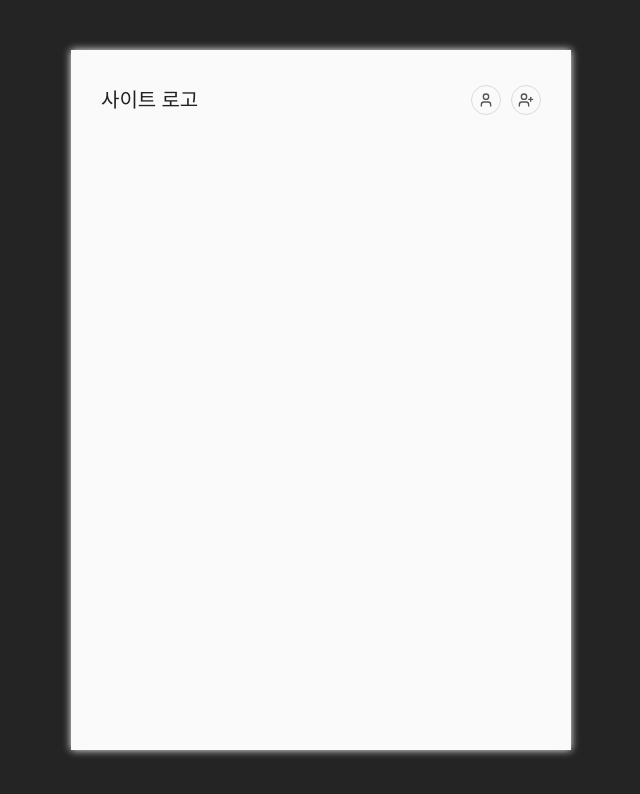
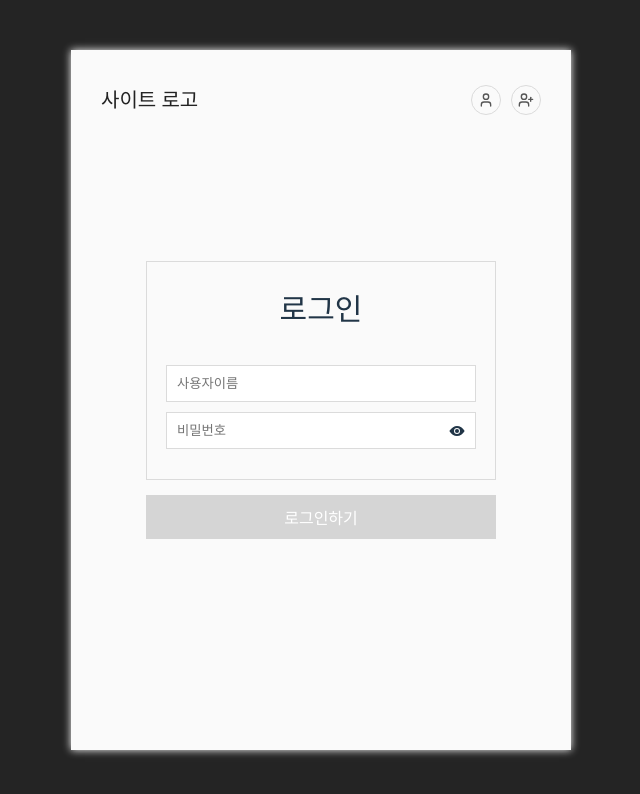
Before and after one commit to dajeong01/react_study, a React (Vite) app: page /users/signin in a window 1280 px wide. Shown: the top 794 px of the page, without its empty margins (319-959 px from the left). Built offline with nearby package versions, Linux system fonts and the light colour scheme.

Commit message:
회원가입 react

```diff
--- a/package.json
+++ b/package.json
@@ -12,6 +12,7 @@
   "dependencies": {
     "@emotion/react": "^11.14.0",
     "@emotion/styled": "^11.14.0",
+    "axios": "^1.10.0",
     "react": "^19.1.0",
     "react-dom": "^19.1.0",
     "react-icons": "^5.5.0",
--- a/src/RouterStudy/Auth/Signin/Signin.jsx
+++ b/src/RouterStudy/Auth/Signin/Signin.jsx
@@ -1,13 +1,231 @@
 /** @jsxImportSource @emotion/react */
-import * as s from './styles.js';
-import React from 'react';
+import * as s from "./styles";
+import { useEffect, useRef, useState } from "react";
+import { MdOutlineCheckCircle, MdOutlineErrorOutline } from "react-icons/md";
+import { IoEye, IoEyeOff } from "react-icons/io5";
+import axios from "axios";
+import { useLocation } from "react-router-dom";
+
+/**
+ *  유효성검사(Validation Check)
+ */
+
+function useSignInAndUpInput({ id, type, name, placeholder, value, valid }) {
+  const STATUS = {
+    idle: "idle",
+    success: "success",
+    error: "error",
+  };
+  const inputRef = useRef();
+  const [inputValue, setInputValue] = useState(value);
+  const [status, setStatus] = useState(STATUS.idle);
+
+  const handleOnChange = (e) => {
+    setInputValue(e.target.value);
+  };
+
+  const handleOnBlur = (e) => {
+    if (isEmpty(e.target.value)) {
+      setStatus(STATUS.idle);
+      return;
+    }
+
+    if (valid.enabled) {
+      setStatus(
+        valid.regex.test(e.target.value) ? STATUS.success : STATUS.error
+      );
+      return;
+    }
+
+    setStatus(valid.callback() ? STATUS.success : STATUS.error);
+  };
+
+  const isEmpty = (str) => {
+    return !/^.+$/.test(str);
+  };
+
+  return {
+    name: name,
+    value: inputValue,
+    status: status,
+    ref: inputRef,
+    element: (
+      <SignInAndUpInput
+        key={id}
+        type={type}
+        name={name}
+        placeholder={placeholder}
+        value={inputValue}
+        onChange={handleOnChange}
+        onBlur={handleOnBlur}
+        status={status}
+        message={valid.message}
+        inputRef={inputRef}
+      />
+    ),
+  };
+}
+
+function SignInAndUpInput({
+  type,
+  name,
+  placeholder,
+  value,
+  onChange,
+  onBlur,
+  status,
+  message,
+  inputRef,
+}) {
+  const { isShow, element: PasswordInputHiddenButton } =
+    usePasswordInputHiddenButton();
+
+  return (
+    <div css={s.inputItem}>
+      <div css={s.inputContainer(status)}>
+        <input
+          type={type === "password" ? (isShow ? "text" : "password") : type}
+          name={name}
+          placeholder={placeholder}
+          value={value}
+          onChange={onChange}
+          onBlur={onBlur}
+          ref={inputRef}
+        />
+        {type === "password" && PasswordInputHiddenButton}
+        {status !== "idle" &&
+          (status === "success" ? (
+            <div>
+              <MdOutlineCheckCircle />
+            </div>
+          ) : (
+            <div>
+              <MdOutlineErrorOutline />
+            </div>
+          ))}
+      </div>
+      <InputValidatedMessage status={status} message={message} />
+    </div>
+  );
+}
+
+function usePasswordInputHiddenButton() {
+  const [isShow, setShow] = useState(false);
+
+  const handleOnClick = () => {
+    setShow((prev) => !prev);
+  };
+
+  return {
+    isShow,
+    element: (
+      <PasswordInputHiddenButton isShow={isShow} onClick={handleOnClick} />
+    ),
+  };
+}
+
+function PasswordInputHiddenButton({ isShow, onClick }) {
+  return <p onClick={onClick}>{isShow ? <IoEyeOff /> : <IoEye />}</p>;
+}
+
+function InputValidatedMessage({ status, message }) {
+  const ERROR = "error";
+
+  if (status === ERROR) {
+    return <div css={s.messageContainer()}>{message}</div>;
+  }
+
+  return <></>;
+}
 
 function Signin(props) {
-    return (
-        <div>
+  const location = useLocation();
+  const [submitDisabled, setSubmitDisabled] = useState(true);
+  const inputs = [
+    {
+      id: 1,
+      type: "text",
+      name: "username",
+      placeholder: "사용자이름",
+      value: location.state?.username || "",
+      valid: {
+        enabled: true,
+        regex: /^(?=.*[a-z])(?=.*\d).{4,20}$/,
+        message: "아이디는 영문, 숫자를 포함 4~20자여야 합니다.",
+      },
+    },
+    {
+      id: 2,
+      type: "password",
+      name: "password",
+      placeholder: "비밀번호",
+      value: location.state?.password || "",
+      valid: {
+        enabled: true,
+        regex:
+          /^(?=.*[A-Za-z])(?=.*\d)(?=.*[~!@#$%^&*()_+\-=\[\]{};':"\\|,.<>/?]).{8,20}$/,
+        message:
+          "비밀번호는 8~20자이며, 영문·숫자·특수문자를 모두 포함해야 합니다.",
+      },
+    },
+  ];
 
-        </div>
+  const inputItems = inputs.map((input) => useSignInAndUpInput(input));
+  // [input, input] -> [useSignInAndUpInput(리턴값), useSignInAndUpInput(리턴값)]
+
+  useEffect(() => {
+    inputItems.forEach((inputItem) => {
+      inputItem.ref.current.focus();
+      inputItem.ref.current.blur();
+    });
+  }, []);
+
+  useEffect(() => {
+    setSubmitDisabled(
+      !!inputItems.find((inputItem) => inputItem.status !== "success")
     );
+  }, [inputItems]);
+
+  const handleRegisterOnClick = async () => {
+    const url = "http://localhost:8080/api/users";
+
+    let data = {};
+
+    inputItems.forEach((inputItem) => {
+      data = {
+        ...data,
+        [inputItem.name]: inputItem.value,
+      };
+    });
+
+    try {
+      await axios.post(url, data);
+      alert("사용자 등록 완료");
+    } catch (error) {
+      alert("사용자 등록 오류");
+    }
+  };
+
+  return (
+    <div css={s.layout}>
+      <div css={s.container}>
+        <h1 css={s.title}>로그인</h1>
+        {inputItems.map((inputItem) => inputItem.element)}
+      </div>
+      <button
+        css={s.submitButton}
+        disabled={submitDisabled}
+        onClick={handleRegisterOnClick}
+      >
+        로그인하기
+      </button>
+    </div>
+  );
 }
 
 export default Signin;
+
+/**
+ * username, password, checkpassword, fullname(한글), email
+ * javascript 정규표현식을 각각 만들어주고 error메세지도 만들어줘
+ */
--- a/src/RouterStudy/Auth/Signin/styles.js
+++ b/src/RouterStudy/Auth/Signin/styles.js
@@ -0,0 +1,104 @@
+import { css } from "@emotion/react";
+
+export const layout = css`
+  display: flex;
+  flex-direction: column;
+  justify-content: center;
+  align-items: center;
+  flex-grow: 1;
+  box-sizing: border-box;
+  padding-bottom: 60px;
+`;
+
+export const title = css`
+  margin: 10px 0 40px;
+  font-size: 30px;
+  cursor: default;
+`;
+
+export const container = css`
+  display: flex;
+  flex-direction: column;
+  align-items: center;
+  box-sizing: border-box;
+  border: 1px solid #dbdbdb;
+  padding: 20px;
+  width: 350px;
+`;
+
+export const inputItem = css`
+  display: flex;
+  flex-direction: column;
+  align-items: center;
+  margin-bottom: 10px;
+  width: 100%;
+`;
+
+export const inputContainer = (status) => css`
+  display: flex;
+  align-items: center;
+  border: 1px solid #dbdbdb;
+  width: 100%;
+  height: 35px;
+  background-color: #fff;
+
+  & > input {
+    box-sizing: border-box;
+    border: none;
+    outline: none;
+    flex-grow: 1;
+    height: 100%;
+    padding: 0 10px;
+  }
+
+  & > p {
+    display: flex;
+    align-items: center;
+    padding: 0 10px;
+    cursor: pointer;
+  }
+
+  & > div {
+    display: flex;
+    justify-content: center;
+    align-items: center;
+    width: 35px;
+    height: 100%;
+
+    & * {
+      font-size: 18px;
+      color: ${status === "success" ? "#9eeb60" : "#f10400"};
+    }
+  }
+`;
+
+export const messageContainer = () => css`
+  display: flex;
+  justify-content: start;
+  box-sizing: border-box;
+  padding: 0 5px;
+  width: 100%;
+  text-align: left;
+  font-size: 12px;
+  color: #f10400;
+  cursor: default;
+`;
+
+export const submitButton = css`
+  box-sizing: border-box;
+  margin-top: 15px;
+  border: 1px solid #dbdbdb;
+  border-radius: 0;
+  width: 350px;
+  background-color: #00b3ff;
+  color: #fff;
+  font-weight: 600;
+
+  &:disabled {
+    background-color: #d5d5d5;
+    border: none;
+    color: #fff;
+    font-weight: 600;
+    cursor: default;
+  }
+`;
--- a/src/RouterStudy/Auth/Signup/Signup.jsx
+++ b/src/RouterStudy/Auth/Signup/Signup.jsx
@@ -1,9 +1,10 @@
 /** @jsxImportSource @emotion/react */
-import { CiCircleCheck } from "react-icons/ci";
 import * as s from "./styles";
-import React, { useEffect, useState, useTransition } from "react";
+import { useEffect, useState } from "react";
 import { MdOutlineCheckCircle, MdOutlineErrorOutline } from "react-icons/md";
 import { IoEye, IoEyeOff } from "react-icons/io5";
+import axios from "axios";
+import { useNavigate } from "react-router-dom";
 
 /**
  *  유효성검사(Validation Check)
@@ -19,9 +20,7 @@ function useSignInAndUpInput({ id, type, name, placeholder, value, valid }) {
   const [status, setStatus] = useState(STATUS.idle);
 
   const handleOnChange = (e) => {
-    console.log(e.target.value);
     setInputValue(e.target.value);
-    return;
   };
 
   const handleOnBlur = (e) => {
@@ -45,8 +44,9 @@ function useSignInAndUpInput({ id, type, name, placeholder, value, valid }) {
   };
 
   return {
-    inputValue,
-    status,
+    name: name,
+    value: inputValue,
+    status: status,
     element: (
       <SignInAndUpInput
         key={id}
@@ -75,6 +75,7 @@ function SignInAndUpInput({
 }) {
   const { isShow, element: PasswordInputHiddenButton } =
     usePasswordInputHiddenButton();
+
   return (
     <div css={s.inputItem}>
       <div css={s.inputContainer(status)}>
@@ -105,9 +106,11 @@ function SignInAndUpInput({
 
 function usePasswordInputHiddenButton() {
   const [isShow, setShow] = useState(false);
+
   const handleOnClick = () => {
     setShow((prev) => !prev);
   };
+
   return {
     isShow,
     element: (
@@ -122,13 +125,16 @@ function PasswordInputHiddenButton({ isShow, onClick }) {
 
 function InputValidatedMessage({ status, message }) {
   const ERROR = "error";
+
   if (status === ERROR) {
     return <div css={s.messageContainer()}>{message}</div>;
   }
+
   return <></>;
 }
 
 function Signup(props) {
+  const navigate = useNavigate();
   const [submitDisabled, setSubmitDisabled] = useState(true);
   const inputs = [
     {
@@ -151,8 +157,10 @@ function Signup(props) {
       value: "",
       valid: {
         enabled: true,
-        regex: /^(?=.*[a-z])(?=.*\d).{4,20}$/,
-        message: "아이디는 영문, 숫자를 포함 4~20자여야 합니다.",
+        regex:
+          /^(?=.*[A-Za-z])(?=.*\d)(?=.*[~!@#$%^&*()_+\-=\[\]{};':"\\|,.<>/?]).{8,20}$/,
+        message:
+          "비밀번호는 8~20자이며, 영문·숫자·특수문자를 모두 포함해야 합니다.",
       },
     },
     {
@@ -195,13 +203,40 @@ function Signup(props) {
   ];
 
   const inputItems = inputs.map((input) => useSignInAndUpInput(input));
-  // [input, input] => [useSignInAndUpInput(리턴값), useSignInAndUpInput(리턴값)]
+  // [input, input] -> [useSignInAndUpInput(리턴값), useSignInAndUpInput(리턴값)]
 
   useEffect(() => {
     setSubmitDisabled(
-      !!inputItems.find((inputItems) => inputItems.status !== "success")
+      !!inputItems.find((inputItem) => inputItem.status !== "success")
     );
   }, [inputItems]);
+
+  const handleRegisterOnClick = async () => {
+    const url = "http://localhost:8080/api/users";
+
+    let data = {};
+
+    inputItems.forEach((inputItem) => {
+      data = {
+        ...data,
+        [inputItem.name]: inputItem.value,
+      };
+    });
+
+    try {
+      const response = await axios.post(url, data);
+      alert("사용자 등록 완료");
+
+      navigate("/users/signin", {
+        state: {
+          username: response.data.username,
+          password: inputItems.find(inputItem => inputItem.name === "password").value,
+        },
+      });
+    } catch (error) {
+      alert("사용자 등록 오류");
+    }
+  };
 
   return (
     <div css={s.layout}>
@@ -209,7 +244,11 @@ function Signup(props) {
         <h1 css={s.title}>회원가입</h1>
         {inputItems.map((inputItem) => inputItem.element)}
       </div>
-      <button css={s.submitButton} disabled={submitDisabled}>
+      <button
+        css={s.submitButton}
+        disabled={submitDisabled}
+        onClick={handleRegisterOnClick}
+      >
         가입하기
       </button>
     </div>
@@ -217,3 +256,8 @@ function Signup(props) {
 }
 
 export default Signup;
+
+/**
+ * username, password, checkpassword, fullname(한글), email
+ * javascript 정규표현식을 각각 만들어주고 error메세지도 만들어줘
+ */
```
Also changed, not shown: 1 other file (tests, documents, lock files or other folders).
